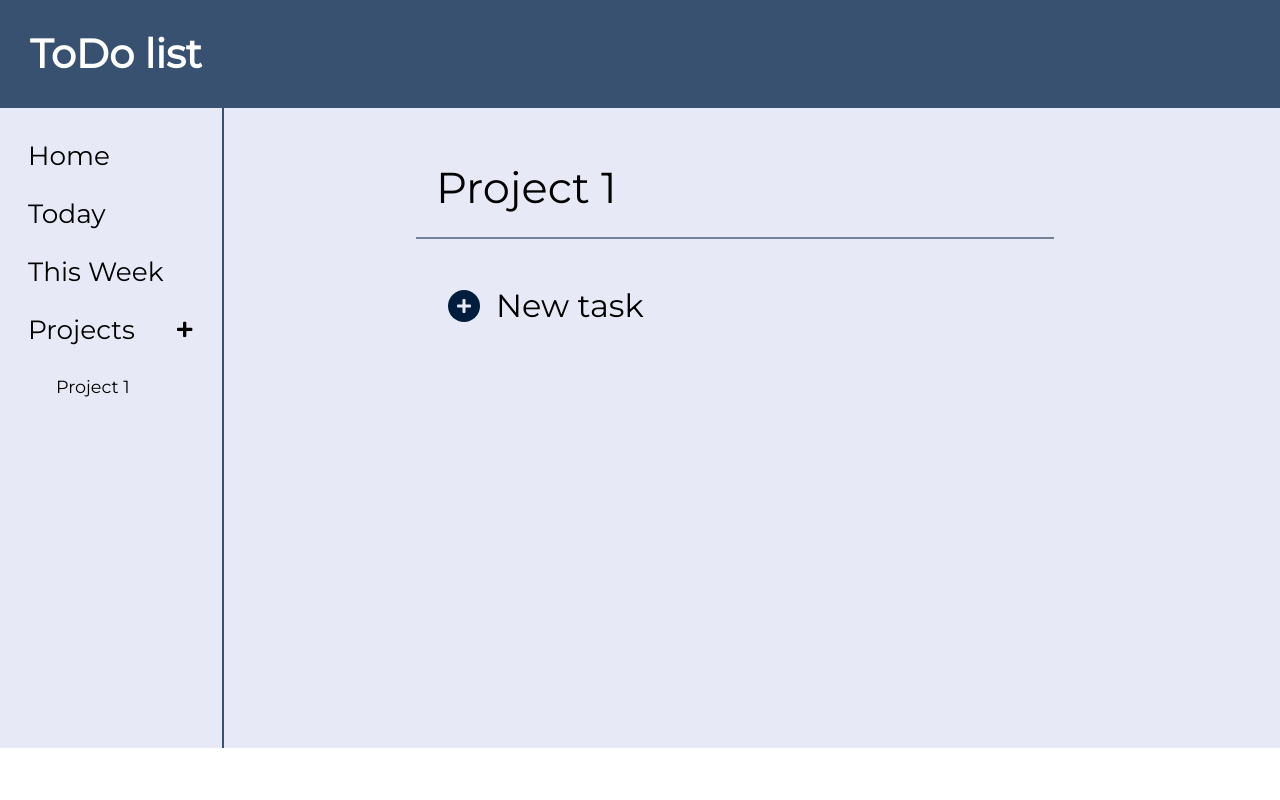
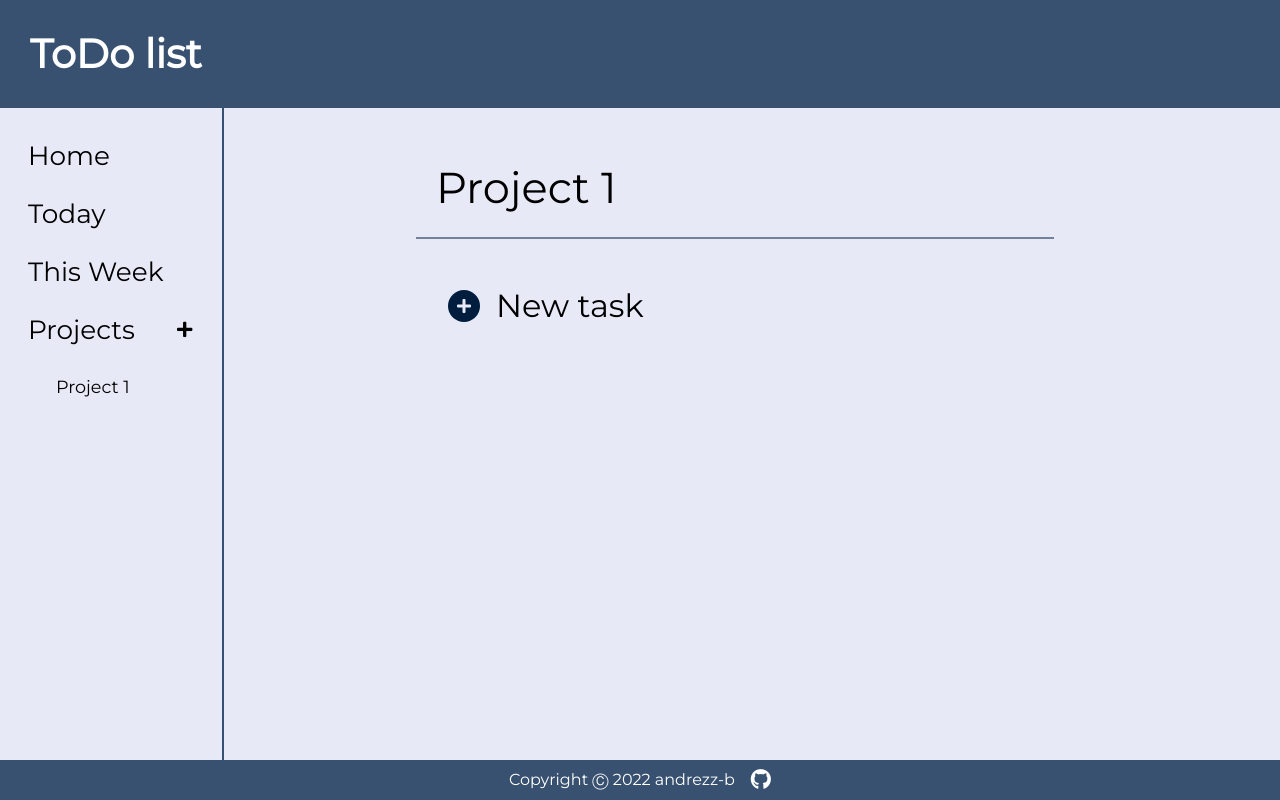
Before and after one commit to andrezz-b/todo-list, a website built with webpack: page src/template.html in a window 1280 px wide. Built offline with nearby package versions, Linux system fonts and the light colour scheme; what pubsub-js would draw is missing.

Commit message:
Added footer and fixed overflow expanding the whole page.

```diff
--- a/src/styles/_variables.scss
+++ b/src/styles/_variables.scss
@@ -3,7 +3,7 @@ $fa-font-path: "~@fortawesome/fontawesome-free/webfonts";
 
 @import "~@fortawesome/fontawesome-free/scss/fontawesome.scss";
 @import "~@fortawesome/fontawesome-free/scss/solid.scss",
-	"~@fortawesome/fontawesome-free/scss/regular.scss";
+	"~@fortawesome/fontawesome-free/scss/regular.scss", "~@fortawesome/fontawesome-free/scss/brands.scss";
 
 $ff-title: "Montserrat", sans-serif;
 $ff-text: "Source Sans Pro", sans-serif;
--- a/src/styles/main.scss
+++ b/src/styles/main.scss
@@ -1,9 +1,15 @@
 @import "variables", "./reset.css", "./mixins";
 @import "mainDisplay.scss", "sidebar.scss";
+
+body {
+	@include flexCenter(column);
+	height: 100%;
+}
 
 header {
 	background-color: $clr-bg-dk;
 	color: $clr-ntrl-w;
+	width: 100%;
 
 	.title {
 		font-size: 2.5em;
@@ -15,7 +21,29 @@ header {
 
 main {
 	@include flexCenter(row);
-	height: 80%;
+	height: 95%;
 	width: 100%;
 	position: relative;
 }
+
+footer {
+	@include flexCenter;
+	width: 100%;
+	font-family: $ff-title;
+	padding: .5em 0;
+	background-color: $clr-bg-dk;
+	color: $clr-ntrl-w;
+
+	div {
+		@include flexCenter;
+	}
+
+	a {
+		@include flexCenter;
+		appearance: none;
+		text-decoration: none;
+		color: $clr-ntrl-w;
+		font-size: 1.3em;
+		padding-left: 1rem;
+	}
+}
--- a/src/styles/mainDisplay.scss
+++ b/src/styles/mainDisplay.scss
@@ -22,6 +22,7 @@
 		@include flexStart(column);
 		margin-top: 1.7rem;
 		padding: 0 1.5em;
+		max-height: 31em;
 		width: 100%;
 		row-gap: 1rem;
 		overflow: auto;
--- a/src/styles/sidebar.scss
+++ b/src/styles/sidebar.scss
@@ -54,7 +54,7 @@
 	padding-left: 1.25rem;
 	overflow: auto;
 	overflow-x: hidden;
-	height: 45%;
+	max-height: 20em;
 	width: 100%;
 
 	&::-webkit-scrollbar {
--- a/src/template.html
+++ b/src/template.html
@@ -104,5 +104,13 @@
 				</div>
 			</div>
 		</main>
+		<footer>
+			<div>
+				Copyright &#9400; 2022 andrezz-b
+				<a href="https://github.com/andrezz-b/todo-list" target="_blank"
+					><i class="fab fa-github"></i
+				></a>
+			</div>
+		</footer>
 	</body>
 </html>
```
